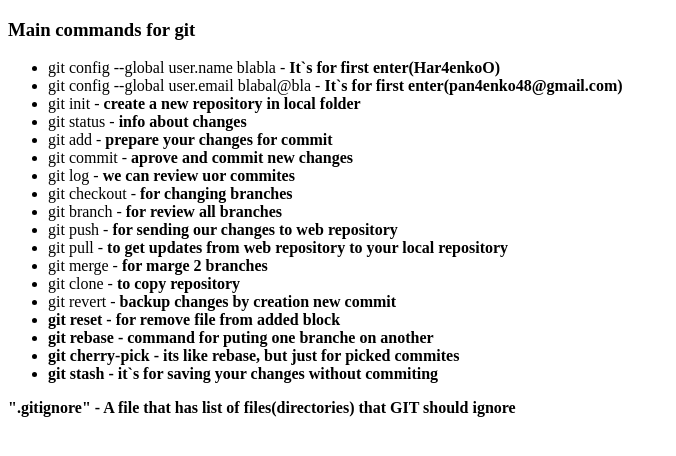
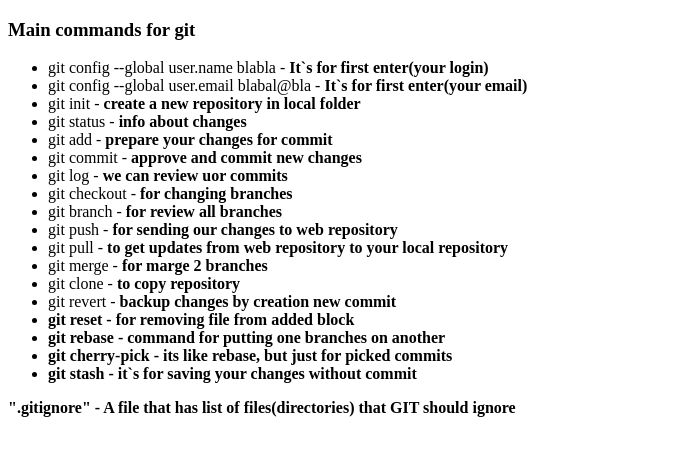
Before and after one commit to Har4enkoO/html-css, a plain HTML site: page hw-0/index.html in a window 1280 px wide. Shown: the whole page, without its empty margins (0-676 px from the left). Drawn offline with Linux system fonts and the light colour scheme.

Commit message:
hw-1 has been finished

```diff
--- a/hw-0/index.html
+++ b/hw-0/index.html
@@ -9,13 +9,13 @@
 <body>
     <h3>Main commands for git</h3>
 	<ul>
-		<li>git config --global user.name blabla - <strong>It`s for first enter(Har4enkoO)</strong></li>
-		<li>git config --global user.email blabal@bla - <strong>It`s for first enter(pan4enko48@gmail.com)</strong></li>
+		<li>git config --global user.name blabla - <strong>It`s for first enter(your login)</strong></li>
+		<li>git config --global user.email blabal@bla - <strong>It`s for first enter(your email)</strong></li>
 		<li>git init - <strong>create a new repository in local folder</strong></li>
 		<li>git status - <strong>info about changes</strong></li>
 		<li>git add - <strong>prepare your changes for commit</strong></li>
-		<li>git commit - <strong>aprove and commit new changes</strong></li>
-		<li>git log - <strong>we can review uor commites</strong></li>
+		<li>git commit - <strong>approve and commit new changes</strong></li>
+		<li>git log - <strong>we can review uor commits</strong></li>
 		<li>git checkout - <strong>for changing branches</strong></li>
 		<li>git branch - <strong>for review all branches</strong></li>
 		<li>git push - <strong>for sending our changes to web repository</strong></li>
@@ -23,10 +23,10 @@
 		<li>git merge - <strong>for marge 2 branches</strong></li>
 		<li>git clone - <strong>to copy repository</strong></li>
 		<li>git revert - <strong>backup changes by creation new commit</stong></li>
-		<li>git reset - <strong>for remove file from added block </strong></li>
-		<li>git rebase - <strong>command for puting one branche on another</strong></li>
-		<li>git cherry-pick - <strong>its like rebase, but just for picked commites</strong></li>
-		<li>git stash - <strong>it`s for saving your changes without commiting</strong></li>
+		<li>git reset - <strong>for removing file from added block </strong></li>
+		<li>git rebase - <strong>command for putting one branches on another</strong></li>
+		<li>git cherry-pick - <strong>its like rebase, but just for picked commits</strong></li>
+		<li>git stash - <strong>it`s for saving your changes without commit</strong></li>
 	</ul>
 
 	<p>".gitignore" - A file that has list of files(directories) that GIT should ignore</p>
```
